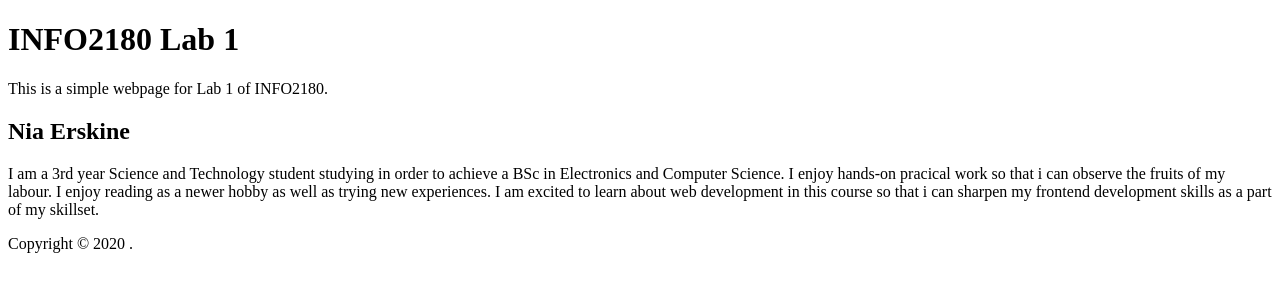
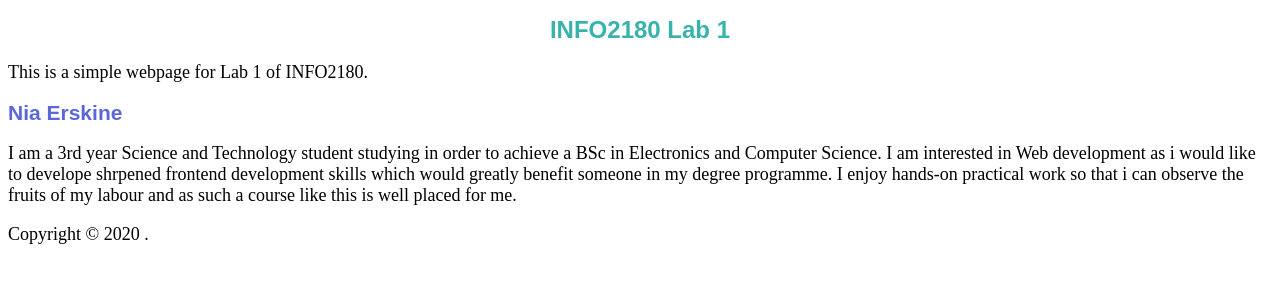
Before and after one commit to niaerskine04/info2180-lab1, a plain HTML site: page index.html in a window 1280 px wide. Drawn offline with Linux system fonts and the light colour scheme.

Commit message:
Added to index.html and created styles.css

```diff
--- a/index.html
+++ b/index.html
@@ -6,6 +6,7 @@
     <meta name="viewport" content="width=device-width, initial-scale=1.0">
     <meta http-equiv="X-UA-Compatible" content="ie=edge">
     <title>INFO2180 Lab 1</title>
+    <link rel="stylesheet" href="styles.css">
 </head>
 <body>
     <header>
@@ -14,8 +15,9 @@
     </header>
     <main>
         <h2>Nia Erskine</h2>
-        <p>I am a 3rd year Science and Technology student studying in order to achieve a BSc in Electronics and Computer Science. I enjoy hands-on pracical work so that i can observe the fruits of my labour.
-            I enjoy reading as a newer hobby as well as trying new experiences. I am excited to learn about web development in this course so that i can sharpen my frontend development skills as a part of my skillset. </p>
+        <p>I am a 3rd year Science and Technology student studying in order to achieve a BSc in Electronics and Computer Science. I am interested in Web development as i would like to develope shrpened frontend development skills which would greatly benefit someone in my degree programme.
+            I enjoy hands-on practical work so that i can observe the fruits of my labour and as such a course like this is well placed for me.
+        </p>
     </main>
     <footer>
         <p>Copyright &copy; 2020 <Nia Erskine>.</p>
--- /dev/null
+++ b/styles.css
@@ -0,0 +1,22 @@
+h1{
+    font-size: 24px;
+    color: #38B2AC;
+    text-align: center;
+    font-family: Arial, sans-serif;
+}
+
+h2{
+    font-size: 21px;
+    color: #5A67D8;
+    font-family: Arial, Helvetica, sans-serif;
+    text-align: left;
+
+}
+
+p{
+    font-size: 18px;
+    color:black;
+    font-family: 'Times New Roman', Times, serif;
+    text-align: left;
+
+}
```
